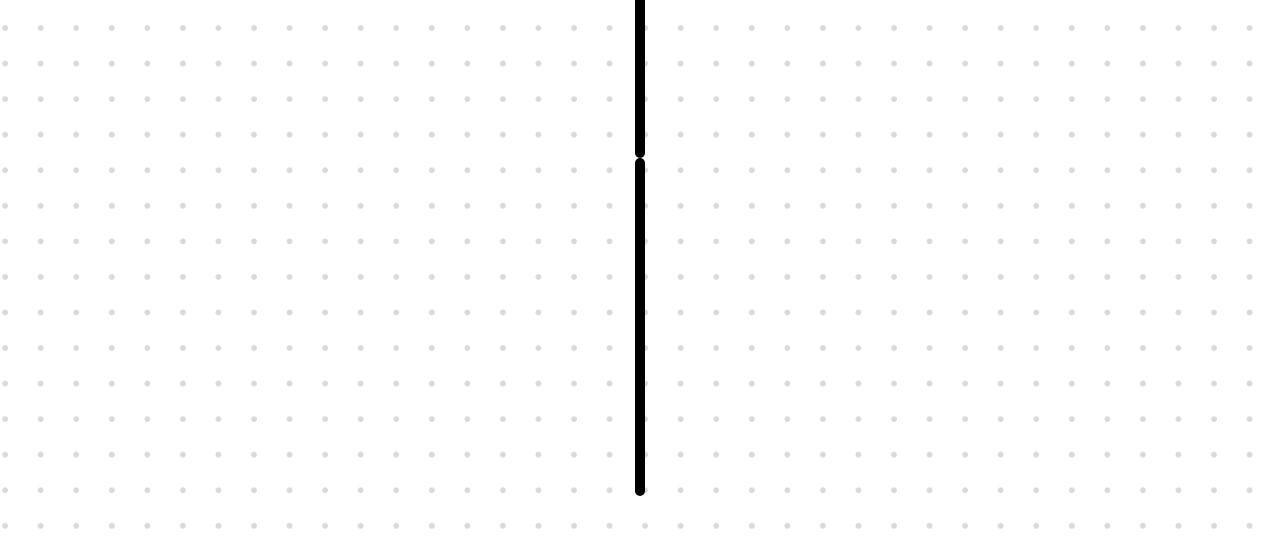
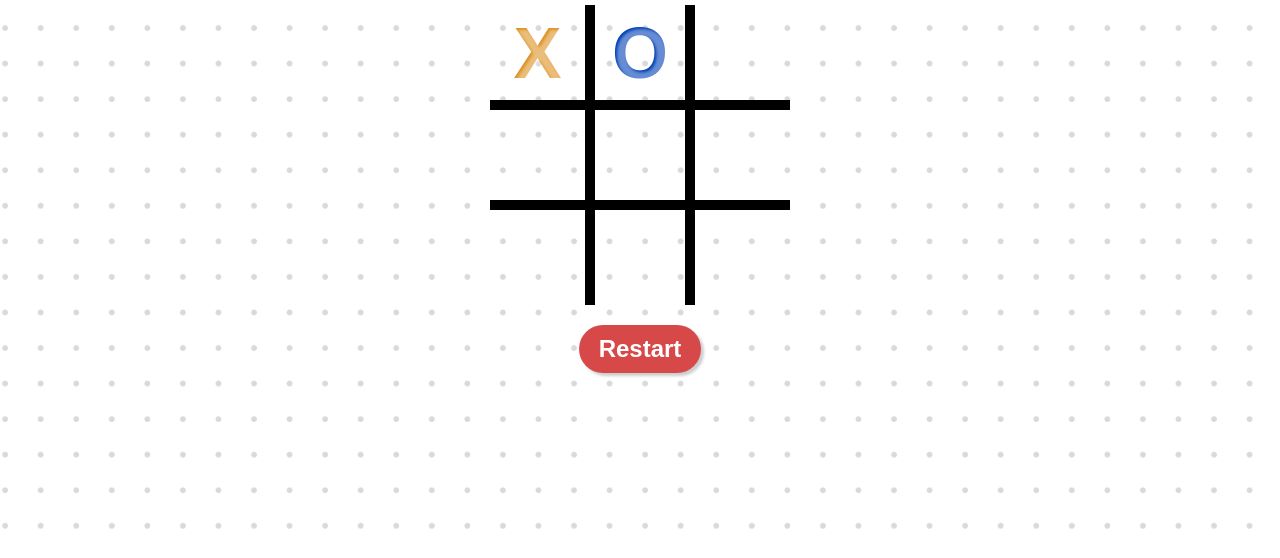
Before and after one commit to paigebraun/tictactoe, a plain HTML site: page index.html in a window 1280 px wide. Shown: the part 242-800 px from the top of the page. Drawn offline with Linux system fonts and the light colour scheme.

Commit message:
Implement basic UI

```diff
--- a/index.html
+++ b/index.html
@@ -10,11 +10,23 @@
 </head>
 <body>
     <div class="bg">
+        <p class="startText_x">Place an X to start</p>
         <div class="gameboard">
-            <div class="column"></div>
-            <div class="column"></div>
-            <div class="row"></div>
+            <div id="block_0" class="block">
+                <div class="x">X</div>
+            </div>
+            <div id="block_1" class="block">
+                <div class="o">O</div>
+            </div>
+            <div id="block_2" class="block"></div>
+            <div id="block_3" class="block"></div>
+            <div id="block_4" class="block"></div>
+            <div id="block_5" class="block"></div>
+            <div id="block_6" class="block"></div>
+            <div id="block_7" class="block"></div>
+            <div id="block_8" class="block"></div>
         </div>
+        <button>Restart</button>
     </div>
 </body>
 </html>
--- a/js/app.js
+++ b/js/app.js
@@ -0,0 +1,10 @@
+const winning_combinations = [
+    [0, 1, 2],
+    [3, 4, 5],
+    [6, 7, 8],
+    [0, 3, 6],
+    [1, 4, 7],
+    [2, 5, 8],
+    [0, 4, 8],
+    [2, 4, 6]
+]
--- a/styles.css
+++ b/styles.css
@@ -1,23 +1,121 @@
-html, body {
-    height: 100%;
+* {
     margin: 0;
+    padding: 0;
+    box-sizing: border-box;
+    font-family: Arial, Helvetica, sans-serif;
 }
 
 .bg {
     background-image: url("images/background.png");
-    height: 100%;
+    height: 100vh;
+    width: 100vw;
     background-position: center;
     background-repeat: no-repeat;
     background-size: cover;
     display: flex;
-    height: 100%;
     justify-content: center;
     align-items: center;
+    flex-direction: column;
 }
 
-.column {
-    height: 338px;
-    width: 10px;
-    background-color: black;
-    border-radius: 20px;
+.gameboard {
+    display: grid;
+    width: 300px;
+    height: 300px;
+    grid-template-columns: auto auto auto;
+    justify-content: center;
 }
+
+.block {
+    display: flex;
+    width: 100px;
+    height: 100px;
+    align-items: center;
+    justify-content: center;
+    font-size: 3rem;
+    font-weight: bold;
+    border: 5px solid black;
+    transition: background 0.2s ease-in-out;
+}
+
+.block:hover {
+    cursor: pointer;
+    background: rgb(232, 232, 232);
+    /*add this shadow when we click on the box*/
+    box-shadow: inset 6px 6px 10px 0 rgba(0, 0, 0, 0.2), inset -6px -6px 10px 0 rgba(255, 255, 255, 0.5);
+}
+
+#block_0,
+#block_1,
+#block_2 {
+    border-top: none;
+}
+
+#block_0,
+#block_3,
+#block_6 {
+    border-left: none;
+}
+
+#block_6,
+#block_7,
+#block_8 {
+    border-bottom: none;
+}
+
+#block_2,
+#block_5,
+#block_8 {
+    border-right: none;
+}
+
+.x {
+    background-color: #dd9222;
+    color: transparent;
+    text-shadow: 2px 2px 3px rgba(255,255,255,0.4);
+    -webkit-background-clip: text;
+    -moz-background-clip: text;
+    background-clip: text;
+    font-weight: bold;
+    font-size: 1.5em;
+}
+
+.o {
+    background-color: #0040b6;
+    color: transparent;
+    text-shadow: 2px 2px 3px rgba(255,255,255,0.4);
+    -webkit-background-clip: text;
+    -moz-background-clip: text;
+    background-clip: text;
+    font-size: 1.5em;
+}
+
+.startText_x {
+    background-color: #dd9222;
+    color: transparent;
+    text-shadow: 2px 2px 3px rgba(255,255,255,0.4);
+    -webkit-background-clip: text;
+    -moz-background-clip: text;
+    background-clip: text;
+    font-weight: bold;
+    font-size: 2.3em;
+    margin-bottom: 20px;
+}
+
+button {
+    all:unset;
+    background-color: #D74949;
+    color: white;
+    padding: 10px 20px;
+    font-weight: bold;
+    border-radius: 30px;
+    margin-top: 20px;
+    font-size: 1.5em;
+    box-shadow: 3px 3px 3px rgba(0, 0, 0, 0.2);
+}
+
+button:hover {
+    background-color: #dd2626;
+     /*add this shadow when we click on the button*/
+    box-shadow: inset 3px 3px 3px rgba(0, 0, 0, 0.2);
+}
```
